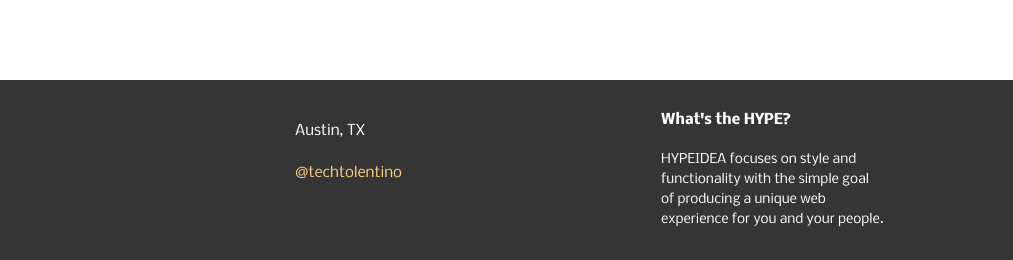
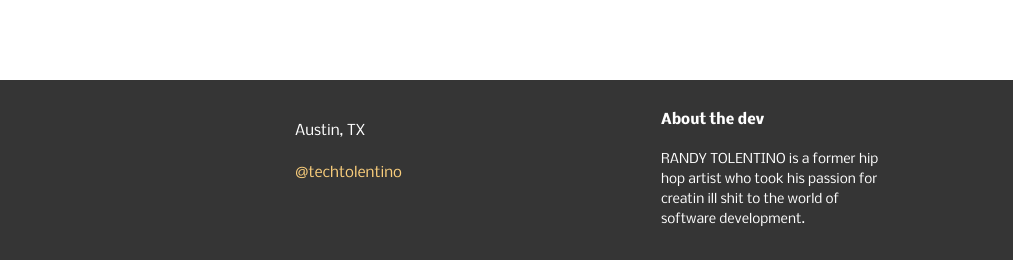
Before and after one commit to techtolentino/environment, a website: page index.html in a window 1280 px wide. Shown: the part 2460-2720 px from the top of the page, 267-1280 px from the left. Drawn offline with nearby package versions, Linux system fonts and the light colour scheme.

Commit message:
update about content

```diff
--- a/index.html
+++ b/index.html
@@ -104,8 +104,8 @@
 			</div>
 			<div class="footer-right">
 				<p class="footer-company-about">
-					<span>What's the HYPE?</span>
-					HYPEIDEA focuses on style and functionality with the simple goal of producing a unique web experience for you and your people.
+					<span>About the dev</span>
+					RANDY TOLENTINO is a former hip hop artist who took his passion for creatin ill shit to the world of software development.
 				</p>
 			</div>
 		</footer>
```
